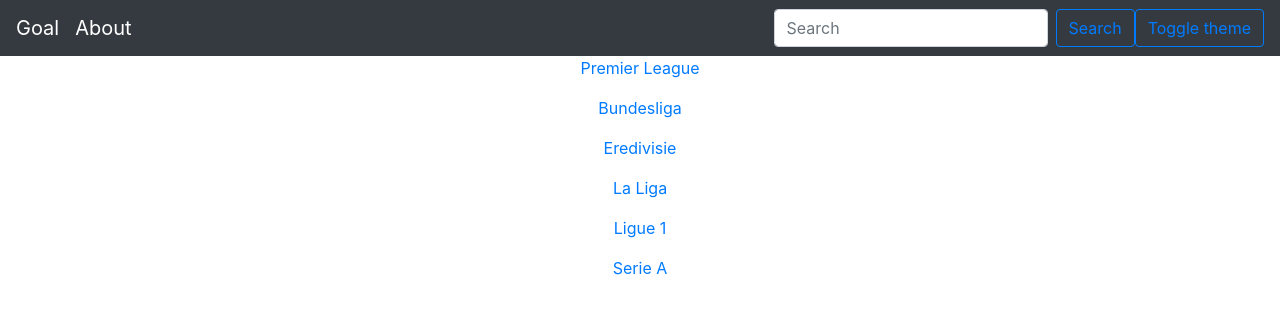
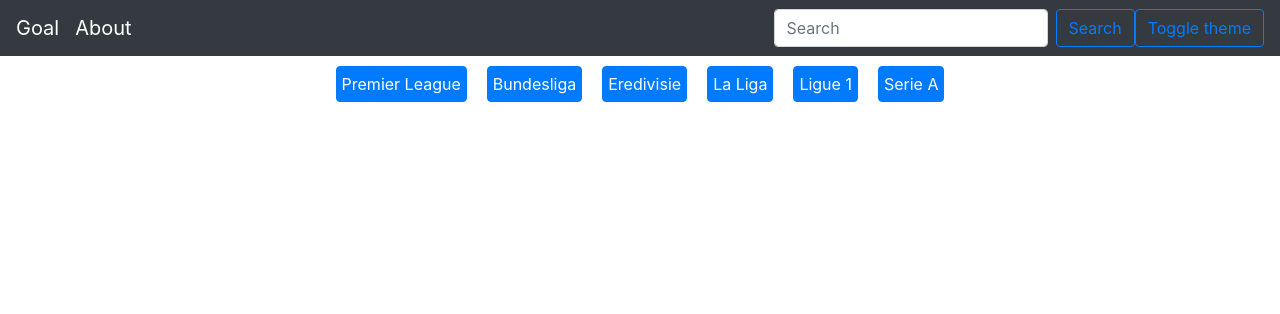
Before and after one commit to AlexandruOriean/FootballApp, a React (Create React App) app: page /championships in a window 1280 px wide. Shown: the top 314 px of the page. Built offline with nearby package versions, Linux system fonts and the light colour scheme.

Commit message:
created dynamic url with id

```diff
--- a/src/components/ChampionshipsList.js
+++ b/src/components/ChampionshipsList.js
@@ -1,6 +1,7 @@
 import React, { useState, useEffect } from "react";
 import axios from "axios";
 import { BrowserRouter as Router, Link, Route } from "react-router-dom";
+import { Button, Col, Row, Container } from 'react-bootstrap';
 import Bundesliga from '../img/Bundesliga.png';
 import Eredivisie from '../img/Eredivisie.png';
 import LaLiga from '../img/LaLiga.png';
@@ -69,25 +70,32 @@
 	// }
 
 	const championshipList = championships.map((championship) => (
-		<div>
-            <p>{championship.name}</p>
-            {/* <img src={require("../img/Bundesliga.png")} alt ="fuckkkkkkkkk"/> */}
+		<Link
+					style={{ textDecoration: "none", textAlign: "center" }}
+			to={`/championships/${championship.id}`}>
 
-		</div>
-	));
+    			<Button style={btnStyle}>{championship.name}</Button>
+			{/* <img src={require("../img/Bundesliga.png")} alt ="fuckkkkkkkkk"/> */}
+		</Link>
+  ));
 
 	return (
-		<div>
-			<Link
-				style={{ textDecoration: "none", textAlign: "center" }}
-				to="/championsList"
-			>
-                <p>{championshipList}</p>
+	<Container>
+      	<Row>
+			<Col>
+					{championshipList}
+			</Col>
+		</Row>
+	</Container>
 
 
-			</Link>
-		</div>
 	);
 }
 
+const btnStyle = {
+
+	margin: '10px',
+	padding: '5px'
+}
+
 export default ChampionshipsList;
```
